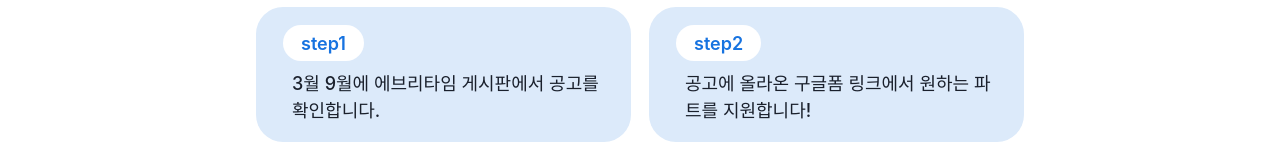
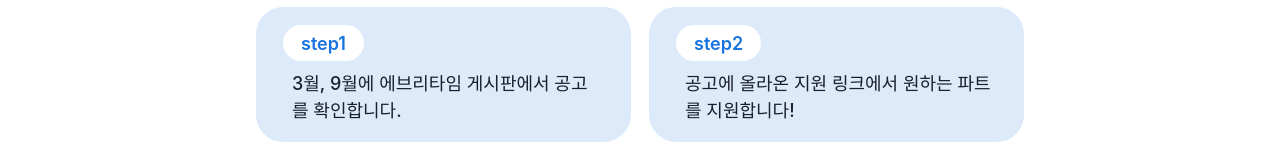
Before and after one commit to inu-appcenter/appcenter-homepage-renewal, a React (Vite) app in the folder portal/: page /join in a window 1280 px wide. Shown: the part 600-760 px from the top of the page. Built offline with nearby package versions, Linux system fonts and the light colour scheme; no server answers; the HTML template or start-up script is replaced by a standard one.

Commit message:
fix: 앱센터 지원부 step내용 명확하게 수정

```diff
--- a/portal/src/components/join/join/JoinSection.tsx
+++ b/portal/src/components/join/join/JoinSection.tsx
@@ -5,11 +5,11 @@ import PaperPlain from '@assets/svg/paper-plane.svg';
 const joinStep = [
   {
     label: 'step1',
-    content: '3월 9월에 에브리타임 게시판에서 공고를 확인합니다.',
+    content: '3월, 9월에 에브리타임 게시판에서 공고를 확인합니다.',
   },
   {
     label: 'step2',
-    content: '공고에 올라온 구글폼 링크에서 원하는 파트를 지원합니다!',
+    content: '공고에 올라온 지원 링크에서 원하는 파트를 지원합니다!',
   },
   {
     label: 'step3',
```
